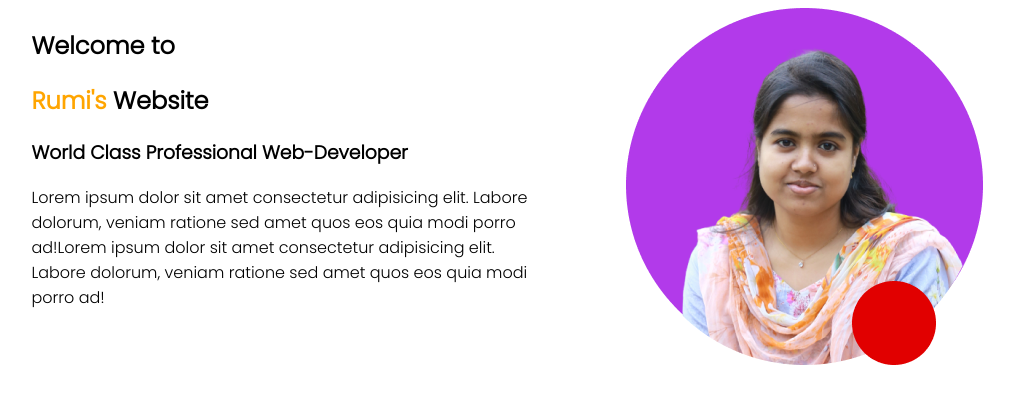
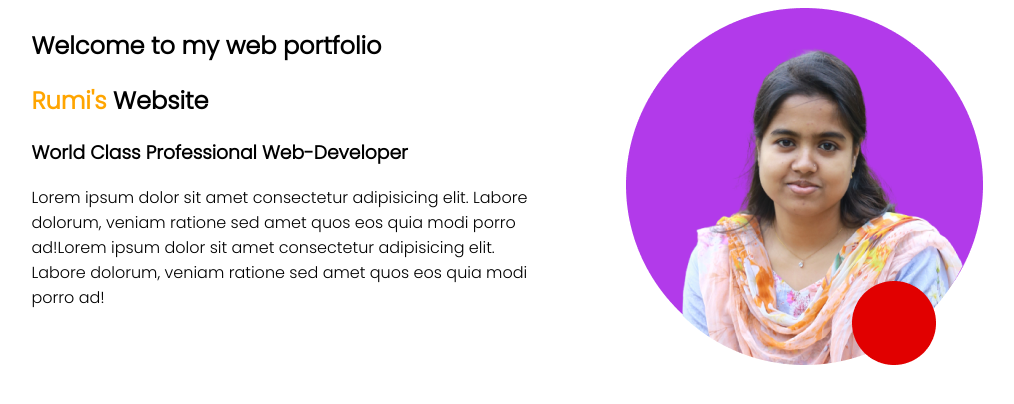
Before and after one commit to cerumiaktar/web-portfolio, a plain HTML site: page index.html in a window 1280 px wide. Shown: the whole page, without its empty margins (65-1079 px from the left). Drawn offline with Linux system fonts and the light colour scheme.

Commit message:
Update index.html

```diff
--- a/index.html
+++ b/index.html
@@ -12,7 +12,7 @@
 <body>
     <section>
         <div class="half-width">
-            <h1>Welcome to</h1>
+            <h1>Welcome to my web portfolio</h1>
             <h1><span class="name-highlight">Rumi's</span> Website</h1>
             <h3>World Class Professional Web-Developer</h3>
             <p>Lorem ipsum dolor sit amet consectetur adipisicing elit. Labore dolorum, veniam ratione sed amet quos eos quia modi porro ad!Lorem ipsum dolor sit amet consectetur adipisicing elit. Labore dolorum, veniam ratione sed amet quos eos quia modi porro ad!</p>
@@ -21,5 +21,6 @@
             <img src="images/profile1.png" alt="">
         </div>
     </section>
+
 </body>
 </html>
```
